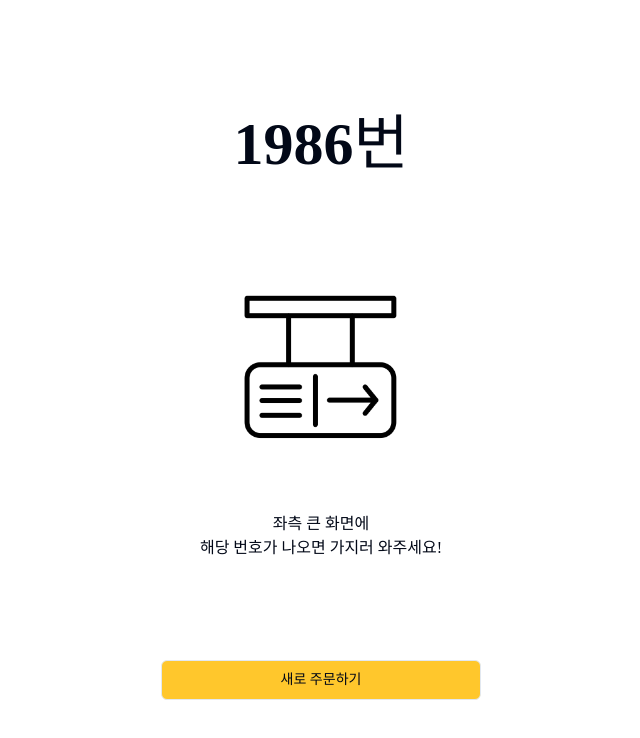
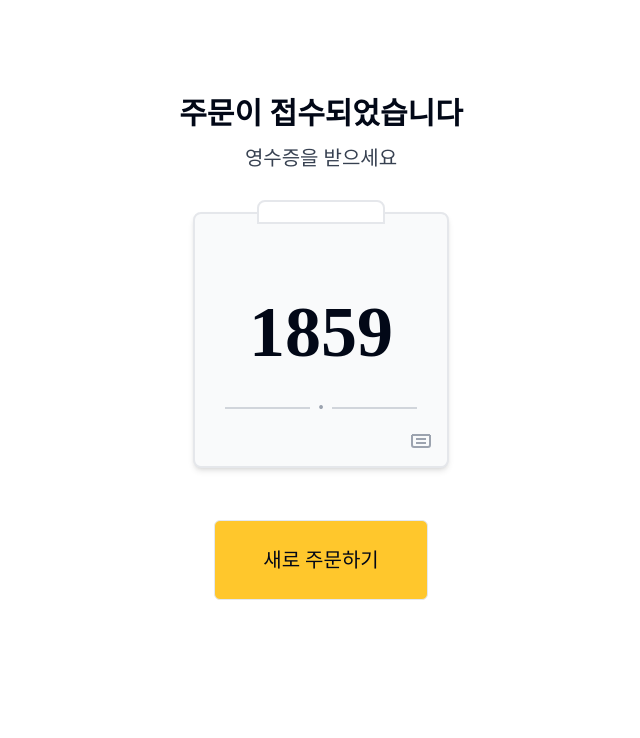
Before and after one commit to ktoo23/nowiki-test, a React (Vite) app: page /payment-result in a window 1280 px wide. Shown: the top 738 px of the page, without its empty margins (319-959 px from the left). Built offline with nearby package versions, Linux system fonts and the light colour scheme.

Commit message:
fix: UI 수정

```diff
--- a/src/pages/FoodOffer.tsx
+++ b/src/pages/FoodOffer.tsx
@@ -26,7 +26,7 @@ const FoodOffer = () => {
         <div className="flex space-x-2 mt-12">
           <Button
             variant="outline"
-            className="w-[50%] text-xl px-12 py-4 h-20 bg-mc_yellow"
+            className="w-[50%] text-xl px-12 py-4 h-20 bg-mc_yellow hover:bg-mc_yellow/80"
             onClick={() => confirmFoodOffer(true)}
           >
             테이블 서비스
--- a/src/pages/MainPage.tsx
+++ b/src/pages/MainPage.tsx
@@ -34,7 +34,7 @@ const MainPage: React.FC = () => {
         </Button>
         <Button
           variant="outline"
-          className="flex flex-col h-[400px] w-[250px] bg-white relative text-2xl shadow-md"
+          className="flex flex-col h-[400px] w-[250px] relative text-2xl bg-gray-50 shadow-md border-2 border-gray-100 hover:border-mc_yellow hover:bg-gray-50 transition-all"
           onClick={() => {
             setIsGuideActive(true);
             navigateToDiningChoice("newbie");
@@ -47,7 +47,7 @@ const MainPage: React.FC = () => {
             <Avatar className="size-[90px] transform scale-x-[-1]">
               <AvatarImage src="/image/wiki.png" />
             </Avatar>
-            <p className="ninline-block h-fit text-base border-2 border-transparent border-b-mc_yellow">
+            <p className="inline-block h-fit text-base border-2 border-transparent border-b-mc_yellow">
               위키가 도와줄게!
             </p>
           </div>
--- a/src/pages/MenuSelect.tsx
+++ b/src/pages/MenuSelect.tsx
@@ -1,8 +1,7 @@
-import { useLocation, useNavigate, useParams } from "react-router-dom";
+import { useLocation, useNavigate } from "react-router-dom";
 import AddShoppingCartButton from "@/components/AddShoppingCartButton";
 import QuickPayButton from "@/components/QuickPayButton";
 import CancelButton from "@/components/CancelButton";
-import { menu_items } from "../assets/data/menu.json";
 
 import { getOrderInfo, setItemToOrderInfo } from "@/feat/order";
 import { Button } from "@/components/ui/button";
@@ -12,10 +11,8 @@ import useSpeechFeedback from "@/hooks/useSpeechFeedback";
 
 const MenuSelect = () => {
   const navigate = useNavigate();
-  const params = useParams();
   const { state } = useLocation();
   const menuData = state?.menu;
-  const [menu] = menu_items.filter((item) => item.id === params.id);
 
   const [currentCart, setCurrentCart]: any = useState(
     getOrderInfo().orderItem || [],
@@ -24,25 +21,20 @@ const MenuSelect = () => {
   const { speak } = useSpeechFeedback();
 
   const handleAddShoppingCart = () => {
-    setCurrentCart([...currentCart, menu]);
-
-    // if (!setItemToOrderInfo(menu)) {
-    //   alert("예상치 못한 오류로 인해\n 첫화면으로 넘어갑니다");
-    //   return navigate("/");
-    // }
+    setCurrentCart([...currentCart, menuData]);
 
     speak("장바구니에 추가되었습니다.");
     alert("장바구니에 추가되었습니다.");
   };
 
   const handleViewOrderHistory = () => {
-    setItemToOrderInfo(menu);
+    setItemToOrderInfo(menuData);
     navigate("/order-history", { state: menuData });
   };
 
   const handleOrderCancel = () => {
     if (currentCart.length > 0) {
-      setItemToOrderInfo(menu);
+      setItemToOrderInfo(menuData);
     }
 
     navigate("/menus");
@@ -58,7 +50,10 @@ const MenuSelect = () => {
         <header className="text-center mb-8">
           <p className="text-2xl mb-2">{menuData.name}</p>
           <p className="text-2xl text-primary">
-            <span className="font-bold">{menuData.price}</span>원
+            <span className="font-bold">
+              {Intl.NumberFormat().format(menuData.price)}
+            </span>
+            원
           </p>
         </header>
 
--- a/src/pages/PaymentResult.tsx
+++ b/src/pages/PaymentResult.tsx
@@ -1,10 +1,20 @@
 import { useNavigate } from "react-router-dom";
 import { Button } from "@/components/ui/button";
 import { getOrderInfo } from "@/feat/order";
+import GuidePopup from "@/components/GuidePopup";
 
+const message = [
+  "우와아아! 혼자서 주문 완료!\n 처음은 어렵지만, 이렇게 한 번 해보니 다음에는 더 쉬울 거야! !",
+  "키오스크 주문 성공!\n 어려워 보여도 한 번, 두 번 경험하면 누구나 익숙해질 수 있어\n 오늘 용기 잊지않길! !",
+  "멋져! 새로운 기술에 도전한거야 ~ !\n 처음은 누구에게나 어렵지만, 한 걸음씩 나아가는 게 중요해\n 다음에 또 보자!",
+  "걱정하지 마!\n 키오스크는 연습만 하면 금방 익숙해질거야\n 오늘처럼 한 번 더, 또 한 번 더 해보자구!",
+  "정말 잘 했어! 두려워하지마.\n 오늘의 경험이 자신감이 되었길! !",
+  "주문 완료! 새로운 방식에 도전하는 용기가 멋져\n 처음은 누구나 어렵지만,\n 이렇게 한 번 성공하니 다음에도 할 수 있을 거야!",
+];
 const PaymentResult = () => {
   const naviate = useNavigate();
   const resultNumber = Math.floor(Math.random() * 3000);
+  const randomMesage = message[Math.floor(Math.random() * 6)];
   const isTableService = getOrderInfo()?.isTableService;
 
   const navigateToMain = () => {
@@ -13,40 +23,78 @@ const PaymentResult = () => {
   };
 
   return (
-    <section className="flex flex-col max-w-[640px] content-center h-dvh ">
-      <div className="mt-[10%] h-[20%] content-center">
-        <h1 className="text-6xl">
-          <span className="font-bold">{resultNumber}</span>번
-        </h1>
-      </div>
-      <div className="grow flex flex-col justify-center items-center">
-        <div className="h-[50%] w-[60%] content-center">
-          <div className="w-[100%] h-40 bg-center bg-no-repeat bg-contain bg-[url('@/assets/image/direction-board.png')]"></div>
+    <section className="max-w-screen-sm flex flex-col items-center justify-between h-dvh bg-white">
+      <div className="mt-24 max-w-md w-full flex flex-col items-center">
+        <div className="mb-10 text-center">
+          <h1 className="text-3xl font-bold mb-3">주문이 접수되었습니다</h1>
+          <p className="text-xl text-gray-700">영수증을 받으세요</p>
         </div>
 
-        {isTableService ? (
-          <div className="flex flex-col">
-            <div>자리를 잡은 후,</div>
-            <div>
-              테이블 위에 영수증을{" "}
-              <span className="font-bold">잘 보이게 올려주세요.</span>
+        {/* 영수증 아이콘과 주문번호 */}
+        <div className="relative mb-8">
+          <div className="w-64 h-64 bg-gray-50 rounded-lg border-2 border-gray-200 shadow-md flex flex-col items-center justify-center">
+            {/* 영수증 상단 부분 */}
+            <div className="absolute -top-3 left-1/2 transform -translate-x-1/2 w-32 h-6 bg-white border-2 border-gray-200 rounded-t-lg"></div>
+
+            {/* 영수증 롤 모양 */}
+            <div className="w-full h-full p-6 flex flex-col items-center justify-center">
+              {/* 주문 번호 */}
+              <div className="text-7xl font-bold mb-4">{resultNumber}</div>
+              <div className="text-2xl font-semibold"></div>
+
+              {/* 라인 패턴 */}
+              <div className="absolute bottom-12 left-8 right-8">
+                <div className="flex items-center">
+                  <div className="flex-1 border-t-2 border-gray-300"></div>
+                  <div className="mx-2 text-gray-400">•</div>
+                  <div className="flex-1 border-t-2 border-gray-300"></div>
                 </div>
-            <div>음식이 준비되면 직원이 가져다 드려요.</div>
               </div>
-        ) : (
-          <div className="flex flex-col">
-            <div>좌측 큰 화면에</div>
-            <div>해당 번호가 나오면 가지러 와주세요!</div>
+
+              {/* 영수증 아이콘 */}
+              <div className="absolute bottom-4 right-4 text-gray-400">
+                <svg
+                  xmlns="http://www.w3.org/2000/svg"
+                  width="24"
+                  height="24"
+                  viewBox="0 0 24 24"
+                  fill="none"
+                  stroke="currentColor"
+                  strokeWidth="2"
+                >
+                  <path d="M3 7v10a2 2 0 0 0 2 2h14a2 2 0 0 0 2-2V7" />
+                  <path d="M21 7H3" />
+                  <path d="M7 11h10" />
+                  <path d="M7 15h10" />
+                </svg>
               </div>
-        )}
+            </div>
+          </div>
+        </div>
 
+        <div className="grow flex flex-col justify-center items-center">
+          <GuidePopup
+            className="-bottom-2"
+            messages={
+              isTableService
+                ? [
+                    "테이블 위에 영수증을 잘보이게 올려줘\n 음식이 준비되면 가져다줄게! !",
+                    randomMesage,
+                  ]
+                : [
+                    `직원 호출 화면에 ${resultNumber} 번호가 보이면\n 카운터에서 음식을 받으면 돼!`,
+                    randomMesage,
+                  ]
+            }
+          />
           <Button
             variant="outline"
-          className="w-[50%] h-10 mt-10 m-auto bg-mc_yellow"
+            className="text-xl mt-5 px-12 py-4 h-20 bg-mc_yellow hover:bg-mc_yellow/80"
             onClick={navigateToMain}
           >
             새로 주문하기
           </Button>
+        </div>
       </div>
     </section>
   );
--- a/src/pages/SetSelection.tsx
+++ b/src/pages/SetSelection.tsx
@@ -39,8 +39,8 @@ const SetSelection = () => {
       <div className="flex justify-around px-8 items-center sm:my-auto">
         <SetSelectButton
           imageUrl={menu.image_url}
-          title={menu.name}
-          classname="bg-white border border-solid border-mc_yellow hover:bg-inherit"
+          title="단품"
+          classname="bg-gray-50 shadow-md border-2 border-gray-100 hover:border-mc_yellow hover:bg-gray-50 transition-all"
           onNavigate={() => {
             handleNavigate(`/menu-select/${menu.id}`, menu);
           }}
```
Also changed, not shown: src/pages/CardPayment.tsx (+44 -18 lines), src/pages/PaymentSelect.tsx (+44 -21 lines), public/image/card-payment.png (added). Lines whose indentation alone changed are shown as unchanged.
